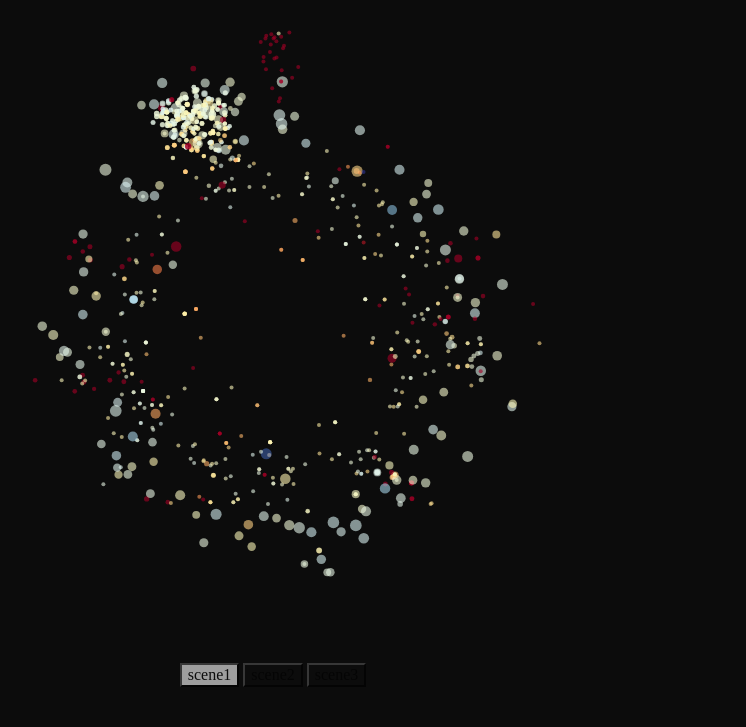
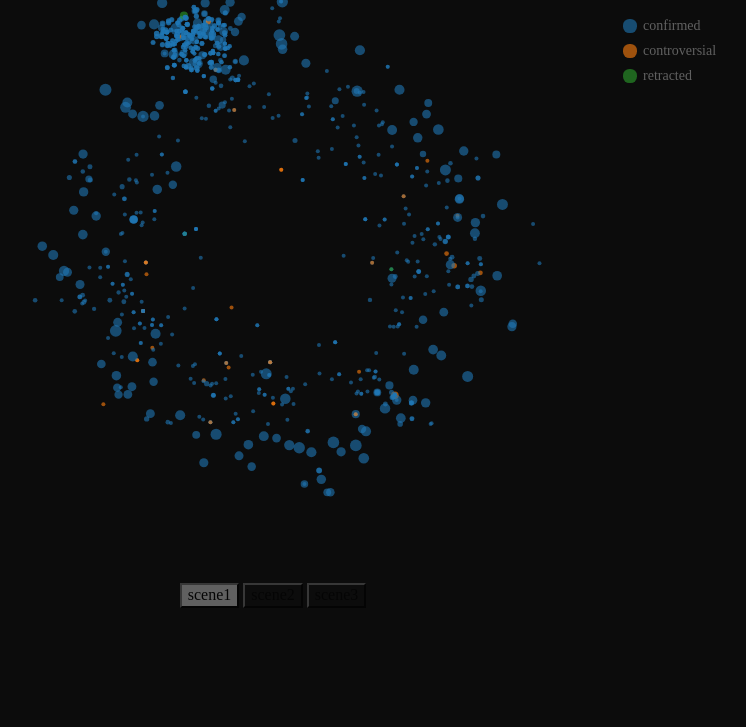
Before and after one commit to banjeremy/CSC-498-7-3-3, a website built with webpack: page src/index.html in a window 1280 px wide. Shown: the part 73-800 px from the top of the page, without its empty margins (367-1113 px from the left). Built offline with nearby package versions, Linux system fonts and the light colour scheme.

Commit message:
add legend

```diff
--- a/src/index.css
+++ b/src/index.css
@@ -1,6 +1,10 @@
 html,
 body {
   background-color: rgb(12, 12, 12);
+}
+
+svg {
+  overflow: visible;
 }
 
 h1 {
@@ -14,8 +18,8 @@ button {
 }
 
 button.active {
-  background: white;
-  color: rgb(12, 12, 12);
+  background: #999;
+  color: #000;
 }
 
 circle {
@@ -33,6 +37,15 @@ circle:hover {
   margin: 0 auto;
   max-width: 650px;
   text-align: center;
+}
+
+.legend {
+  opacity: 0.6;
+}
+
+.legend text {
+  fill: #999;
+  font-size: 14px;
 }
 
 .tooltip {
--- a/src/index.html
+++ b/src/index.html
@@ -13,7 +13,7 @@
 
 <body>
   <div id="container">
-    <h1>Exoplanets</h1>
+    <!-- <h1>Exoplanets</h1> -->
     <svg height="650" width="650"></svg>
     <div id="controls">
     </div>
--- a/src/index.js
+++ b/src/index.js
@@ -5,6 +5,8 @@ import './index.css'
 const margin = 25
 const width = 600 // window.innerWidth
 const height = 600 // window.innerHeight
+
+const categories = ['confirmed', 'controversial', 'retracted']
 
 const tooltip = d3
   .select('body')
@@ -37,13 +39,7 @@ const tooltipContent = (d) => {
 function drawScene1(svg, data) {
   if (!svg || !data) return
 
-  // color maps to temperature
-  const colorScale = d3
-    .scaleSequential(d3.interpolateRdYlBu)
-    .domain([
-      d3.min(data, (d) => d.host_star_temperature),
-      d3.max(data, (d) => d.host_star_temperature),
-    ])
+  const colorScale = d3.scaleOrdinal(d3.schemeCategory10)
 
   // circle size maps to planet size
   const sizeScale = d3
@@ -86,7 +82,7 @@ function drawScene1(svg, data) {
     .attr('cy', (d) => y(d))
     .attr('angle', (d) => d.angle)
     .attr('r', (d) => sizeScale(d.radius))
-    .attr('fill', (d) => colorScale(d.host_star_temperature))
+    .attr('fill', (d) => colorScale(d.category))
 
   planets.exit().remove()
 }
@@ -179,6 +175,39 @@ function drawScene(svg, data, scene) {
   }
 }
 
+function initLegend(svg) {
+  const colorScale = d3.scaleOrdinal(d3.schemeCategory10)
+
+  const legend = svg
+    .append('g')
+    .classed('legend', true)
+    .attr('transform', `translate(${width - margin}, ${0})`)
+
+  legend
+    .selectAll('rect')
+    .data(categories)
+    .enter()
+    .append('rect')
+    .attr('x', 100)
+    .attr('y', (d, i) => 92 + i * 25)
+    .attr('width', 14)
+    .attr('height', 14)
+    .attr('rx', '0.4rem')
+    .style('fill', (d) => colorScale(d))
+
+  legend
+    .selectAll('text')
+    .data(categories)
+    .enter()
+    .append('text')
+    .attr('x', 120)
+    .attr('y', (d, i) => 100 + i * 25)
+    // .style('fill', (d) => colorScale(d))
+    .text((d) => d)
+    .attr('text-anchor', 'left')
+    .style('alignment-baseline', 'middle')
+}
+
 function initControls(svg, data) {
   const controls = d3.select('#controls')
   const buttons = controls.selectAll('button').data(['scene1', 'scene2', 'scene3'])
@@ -204,14 +233,11 @@ function loadDataset() {
 
     const mapCategory = (row) => {
       const lists = row.lists.toLowerCase()
-      if (lists.indexOf('confirmed') >= 0) {
-        return 'confirmed'
-      }
-      if (lists.indexOf('controversal') >= 0) {
-        return 'controversal'
-      }
-      if (lists.indexOf('retracted') >= 0) {
-        return 'retracted'
+
+      for (let category of categories) {
+        if (lists.includes(category)) {
+          return category
+        }
       }
     }
 
@@ -247,6 +273,7 @@ async function init() {
   window.d3 = d3
 
   initControls(svg, data)
+  initLegend(svg, [])
   drawScene(svg, data)
 }
 
```
